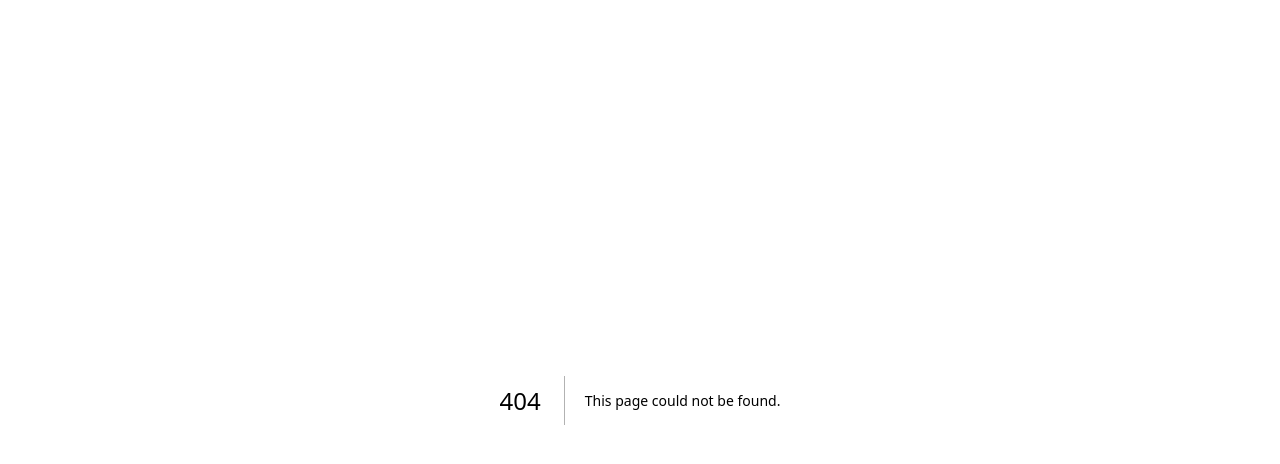
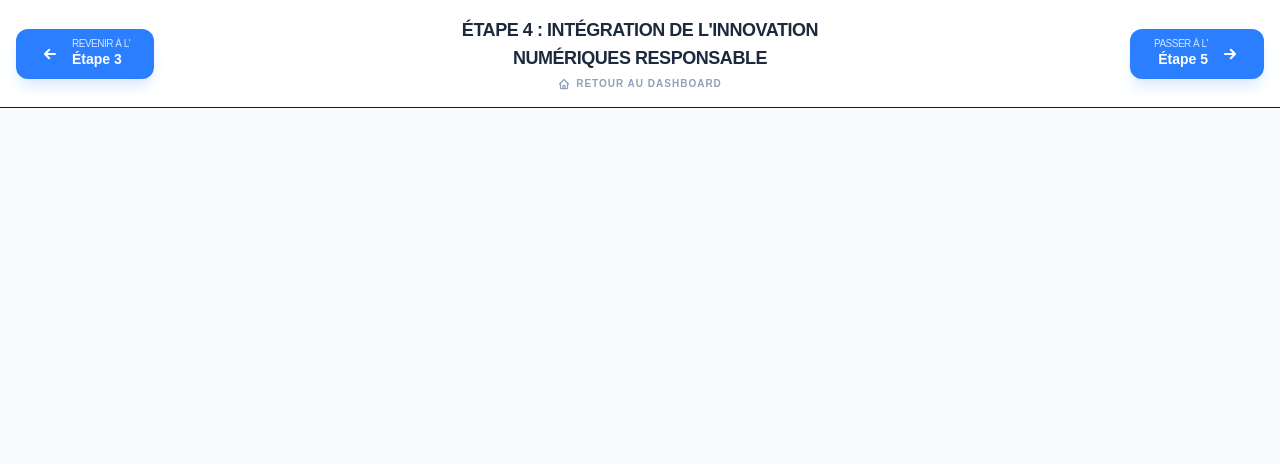
Before and after one commit to AmauryCelarier/prototype-innovation-responsable-inr, a Next.js app: page /dashboard/etape-4 in a window 1280 px wide. Before the commit this address had no page. Shown: the top 464 px of the page. Built offline with nearby package versions, Linux system fonts and the light colour scheme.

Commit message:
Page Etape 4 & Etape 5

```diff
--- a/src/app/dashboard/etape-1/page.tsx
+++ b/src/app/dashboard/etape-1/page.tsx
@@ -240,22 +240,6 @@ export default function DiagnosticPage() {
                   <DiagnosticRadar stats={stats} />
                 </div>
               </div>
-
-              {/* BOUTON ÉTAPE 2 CONDITIONNEL */}
-              {stats["6. Sensibilisation et acculturation NR"]?.totalWeight > 0 &&
-              (stats["6. Sensibilisation et acculturation NR"].totalWeightedNote / stats["6. Sensibilisation et acculturation NR"].totalWeight) < 3 && (
-                <div className="mt-4 animate-in fade-in slide-in-from-bottom-2">
-                  <Link
-                    href={`/dashboard/etape-2?projectId=${projectId}`}
-                    className="w-full flex items-center justify-center gap-2 bg-blue-500 hover:bg-blue-600 text-white font-bold py-3 px-4 rounded-xl transition-all shadow-lg shadow-amber-200"
-                  >
-                    <span>Étape 2 requise</span>
-                    <svg className="w-4 h-4" fill="none" stroke="currentColor" viewBox="0 0 24 24">
-                      <path strokeLinecap="round" strokeLinejoin="round" strokeWidth="2" d="M13 7l5 5m0 0l-5 5m5-5H6" />
-                    </svg>
-                  </Link>
-                </div>
-              )}
             </div>
           </aside>
 
--- a/src/app/dashboard/etape-2/page.tsx
+++ b/src/app/dashboard/etape-2/page.tsx
@@ -145,12 +145,12 @@ export default function Etape2Page() {
         {/* ALERT STATUS */}
         {isCritical ? (
           <div className="bg-amber-50 border-l-4 border-amber-500 p-6 rounded-r-2xl mb-10 shadow-sm animate-in fade-in slide-in-from-top-4">
-            <h2 className="text-amber-800 font-black uppercase text-sm tracking-widest">Sensibilisation insuffisante ({dim6Score.toFixed(1)}/4)</h2>
+            <h2 className="text-amber-800 font-black uppercase text-sm tracking-widest">Sensibilisation et acculturation insuffisante ({dim6Score.toFixed(1)}/4)</h2>
             <p className="text-amber-700 text-sm mt-1">Le référentiel impose la validation des formations ci-dessous pour poursuivre.</p>
           </div>
         ) : (
           <div className="bg-emerald-50 border-l-4 border-emerald-500 p-6 rounded-r-2xl mb-10 shadow-sm">
-            <h2 className="text-emerald-800 font-black uppercase text-sm tracking-widest">Équipe sensibilisée ✅</h2>
+            <h2 className="text-emerald-800 font-black uppercase text-sm tracking-widest">Équipe sensibilisée</h2>
             <p className="text-emerald-700 text-sm mt-1">Votre score est suffisant, mais ces ressources restent recommandées.</p>
           </div>
         )}
--- /dev/null
+++ b/src/app/dashboard/etape-4/page.tsx
@@ -0,0 +1,66 @@
+'use client';
+import { useSearchParams } from 'next/navigation';
+import Link from 'next/link';
+
+export default function Etape3Page() {
+  const searchParams = useSearchParams();
+  const projectId = searchParams.get('projectId');
+
+  return (
+    <div className="min-h-screen bg-gray-50 pb-20">
+      {/* HEADER FIXE - DESIGN ÉTAPE 2 RÉUTILISÉ */}
+      <div className="bg-white border-b sticky top-0 z-30 p-4">
+        <div className="max-w-[1600px] mx-auto grid grid-cols-3 items-center">
+
+          {/* GAUCHE : REVENIR À L'ÉTAPE 2 (OU 1) */}
+          <div className="flex justify-start">
+            <Link
+              href={`/dashboard/etape-2?projectId=${projectId}`}
+              className="flex items-center gap-3 px-6 py-2.5 rounded-xl font-bold bg-blue-500 hover:bg-blue-600 text-white transition-all shadow-lg shadow-blue-100 group"
+            >
+              <svg className="w-5 h-5 transition-transform group-hover:-translate-x-1" fill="none" stroke="currentColor" viewBox="0 0 24 24">
+                <path strokeLinecap="round" strokeLinejoin="round" strokeWidth="2.5" d="M11 17l-5-5m0 0l5-5m-5 5h12" />
+              </svg>
+              <div className="flex flex-col items-start leading-none">
+                <span className="text-[10px] uppercase opacity-80 tracking-tighter font-medium">Revenir à l'</span>
+                <span className="text-sm">Étape 3</span>
+              </div>
+            </Link>
+          </div>
+
+          {/* MILIEU : TITRE + RETOUR DASHBOARD */}
+          <div className="flex flex-col items-center gap-1">
+            <h1 className="text-lg font-black text-slate-800 tracking-tight uppercase text-center">
+              Étape 4 : Intégration de l'innovation numériques responsable
+            </h1>
+            <Link
+              href="/dashboard/projects"
+              className="flex items-center gap-1.5 text-[10px] font-bold uppercase tracking-widest text-slate-400 hover:text-blue-600 transition-colors"
+            >
+              <svg className="w-3 h-3" fill="none" stroke="currentColor" viewBox="0 0 24 24">
+                <path strokeLinecap="round" strokeLinejoin="round" strokeWidth="2.5" d="M3 12l2-2m0 0l7-7 7 7M5 10v10a1 1 0 001 1h3m10-11l2 2m-2-2v10a1 1 0 01-1 1h-3m-6 0a1 1 0 001-1v-4a1 1 0 011-1h2a1 1 0 011 1v4a1 1 0 001 1m-6 0h6" />
+              </svg>
+              Retour au dashboard
+            </Link>
+          </div>
+
+          {/* DROITE : PROCHAINE ÉTAPE */}
+          <div className="flex justify-end">
+            <Link
+              href={`/dashboard/etape-5?projectId=${projectId}`}
+              className="flex items-center gap-3 px-6 py-2.5 rounded-xl font-bold bg-blue-500 hover:bg-blue-600 text-white transition-all shadow-lg shadow-blue-100 group"
+            >
+              <div className="flex flex-col items-end leading-none">
+                <span className="text-[10px] uppercase opacity-80 tracking-tighter font-medium">Passer à l'</span>
+                <span className="text-sm">Étape 5</span>
+              </div>
+              <svg className="w-5 h-5 transition-transform group-hover:translate-x-1" fill="none" stroke="currentColor" viewBox="0 0 24 24">
+                <path strokeLinecap="round" strokeLinejoin="round" strokeWidth="2.5" d="M13 7l5 5m0 0l-5 5m5-5H6" />
+              </svg>
+            </Link>
+          </div>
+        </div>
+      </div>
+    </div>
+  );
+}
--- /dev/null
+++ b/src/app/dashboard/etape-5/page.tsx
@@ -0,0 +1,66 @@
+'use client';
+import { useSearchParams } from 'next/navigation';
+import Link from 'next/link';
+
+export default function Etape3Page() {
+  const searchParams = useSearchParams();
+  const projectId = searchParams.get('projectId');
+
+  return (
+    <div className="min-h-screen bg-gray-50 pb-20">
+      {/* HEADER FIXE - DESIGN ÉTAPE 2 RÉUTILISÉ */}
+      <div className="bg-white border-b sticky top-0 z-30 p-4">
+        <div className="max-w-[1600px] mx-auto grid grid-cols-3 items-center">
+
+          {/* GAUCHE : REVENIR À L'ÉTAPE 2 (OU 1) */}
+          <div className="flex justify-start">
+            <Link
+              href={`/dashboard/etape-4?projectId=${projectId}`}
+              className="flex items-center gap-3 px-6 py-2.5 rounded-xl font-bold bg-blue-500 hover:bg-blue-600 text-white transition-all shadow-lg shadow-blue-100 group"
+            >
+              <svg className="w-5 h-5 transition-transform group-hover:-translate-x-1" fill="none" stroke="currentColor" viewBox="0 0 24 24">
+                <path strokeLinecap="round" strokeLinejoin="round" strokeWidth="2.5" d="M11 17l-5-5m0 0l5-5m-5 5h12" />
+              </svg>
+              <div className="flex flex-col items-start leading-none">
+                <span className="text-[10px] uppercase opacity-80 tracking-tighter font-medium">Revenir à l'</span>
+                <span className="text-sm">Étape 4</span>
+              </div>
+            </Link>
+          </div>
+
+          {/* MILIEU : TITRE + RETOUR DASHBOARD */}
+          <div className="flex flex-col items-center gap-1">
+            <h1 className="text-lg font-black text-slate-800 tracking-tight uppercase text-center">
+              Étape 5 : Communiquer
+            </h1>
+            <Link
+              href="/dashboard/projects"
+              className="flex items-center gap-1.5 text-[10px] font-bold uppercase tracking-widest text-slate-400 hover:text-blue-600 transition-colors"
+            >
+              <svg className="w-3 h-3" fill="none" stroke="currentColor" viewBox="0 0 24 24">
+                <path strokeLinecap="round" strokeLinejoin="round" strokeWidth="2.5" d="M3 12l2-2m0 0l7-7 7 7M5 10v10a1 1 0 001 1h3m10-11l2 2m-2-2v10a1 1 0 01-1 1h-3m-6 0a1 1 0 001-1v-4a1 1 0 011-1h2a1 1 0 011 1v4a1 1 0 001 1m-6 0h6" />
+              </svg>
+              Retour au dashboard
+            </Link>
+          </div>
+
+          {/* DROITE : PROCHAINE ÉTAPE */}
+          <div className="flex justify-end">
+            <Link
+              href={`/dashboard/etape-5?projectId=${projectId}`}
+              className="flex items-center gap-3 px-6 py-2.5 rounded-xl font-bold bg-blue-500 hover:bg-blue-600 text-white transition-all shadow-lg shadow-blue-100 group"
+            >
+              <div className="flex flex-col items-end leading-none">
+                <span className="text-[10px] uppercase opacity-80 tracking-tighter font-medium">Passer à l'</span>
+                <span className="text-sm">Étape 5</span>
+              </div>
+              <svg className="w-5 h-5 transition-transform group-hover:translate-x-1" fill="none" stroke="currentColor" viewBox="0 0 24 24">
+                <path strokeLinecap="round" strokeLinejoin="round" strokeWidth="2.5" d="M13 7l5 5m0 0l-5 5m5-5H6" />
+              </svg>
+            </Link>
+          </div>
+        </div>
+      </div>
+    </div>
+  );
+}
```
Also changed, not shown: 1 other file (tests, documents, lock files or other folders).
